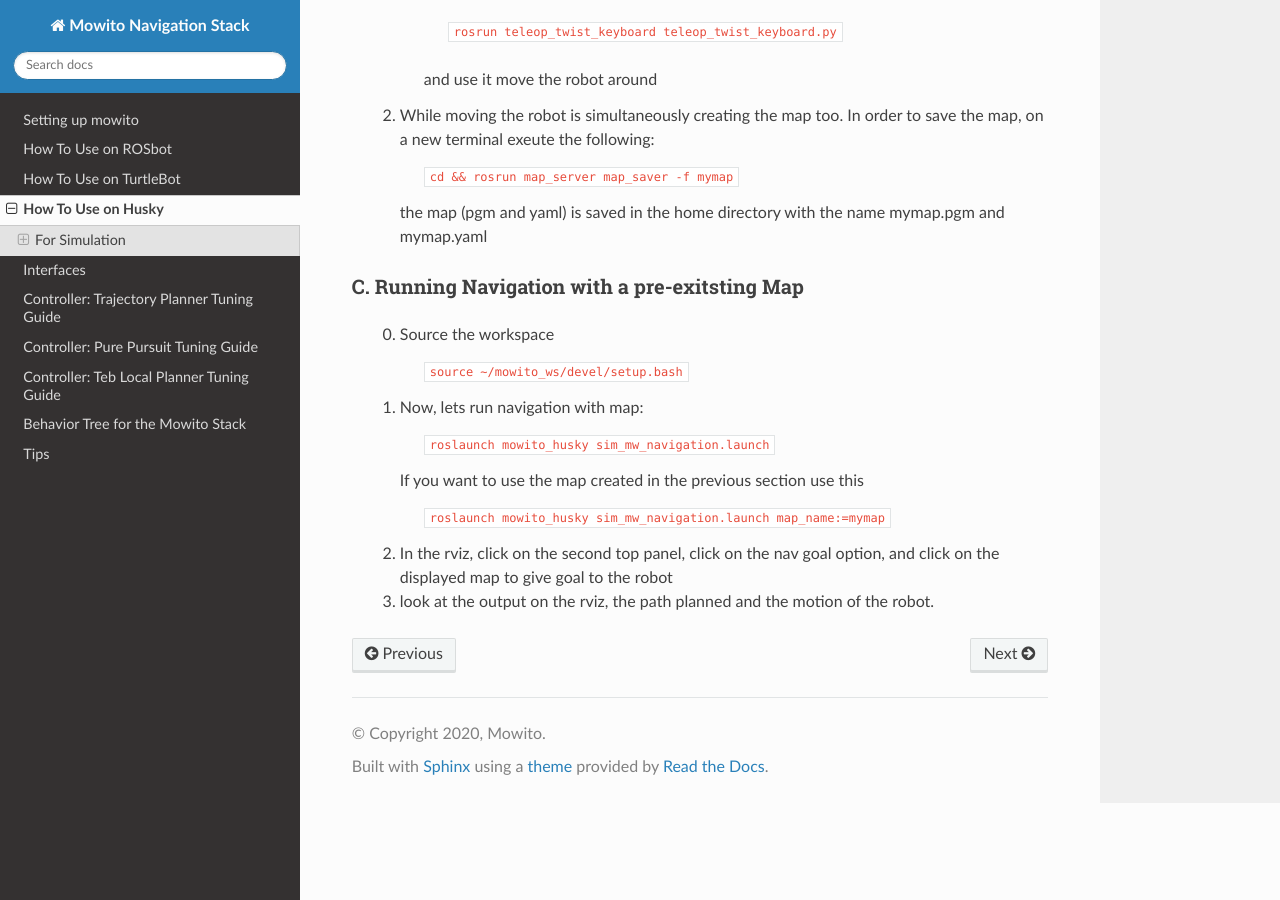
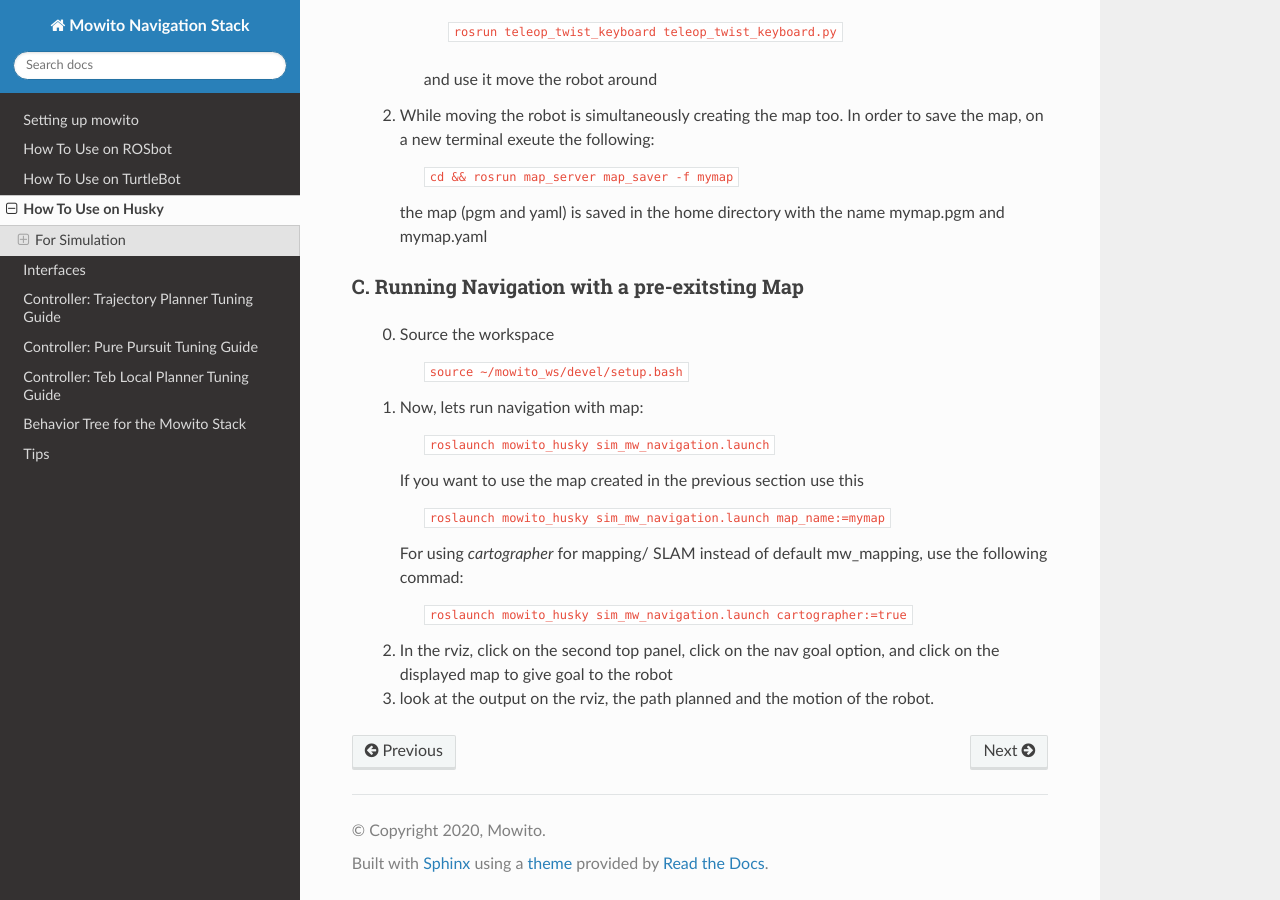
Before and after one commit to mowito/mowito_amd64, a Sphinx documentation site: the page built from docs/source/how_to_use_husky.rst, in a window 1280 px wide and 900 px high, scrolled down 1478 px. Built offline with Sphinx 7.4.7 and the Read the Docs theme 2.0.0, drawn with Linux system fonts in a browser that asks for light colours.

Commit message:
add cartographer in the instructions

```diff
--- a/docs/source/how_to_use_husky.rst
+++ b/docs/source/how_to_use_husky.rst
@@ -91,6 +91,11 @@ C. Running Navigation  with a pre-exitsting Map
                   ``roslaunch mowito_husky sim_mw_navigation.launch map_name:=mymap``
 
 
+               For using `cartographer` for mapping/ SLAM instead of default mw_mapping, use the following commad:
+
+                  ``roslaunch mowito_husky sim_mw_navigation.launch cartographer:=true``
+
+
             2. In the rviz, click on the second top panel, click on the nav goal option, and click on the displayed map to give goal to the robot
 
             3. look at the output on the rviz, the path planned and the motion of the robot.
```
